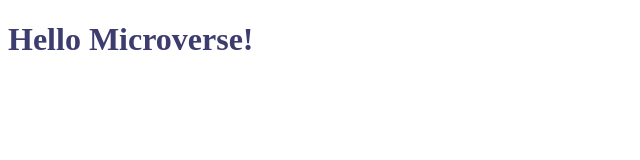
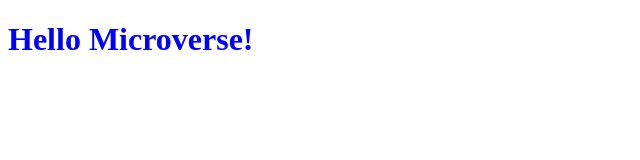
Before and after one commit to kennyegun24/Hello--Microverse, a website: page index.html in a window 1280 px wide. Shown: the whole page, without its empty margins (0-640 px from the left). Drawn offline with Linux system fonts and the light colour scheme.

Commit message:
styled the main header

```diff
--- a/style.css
+++ b/style.css
@@ -1,3 +1,3 @@
-.main-header{
-  color: rgb(60, 60, 110);
+.main-header {
+  color: blue;
 }
```
Also changed, not shown: package.json (added, +20 -0 lines).
